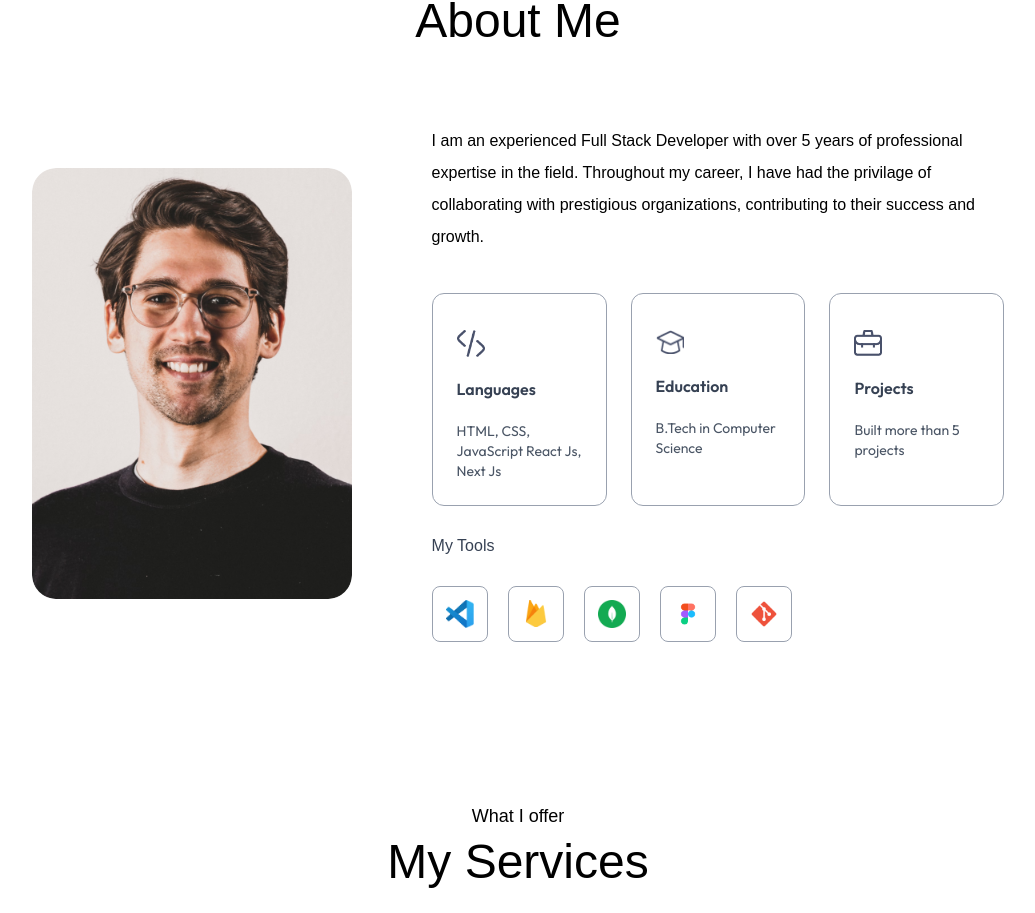
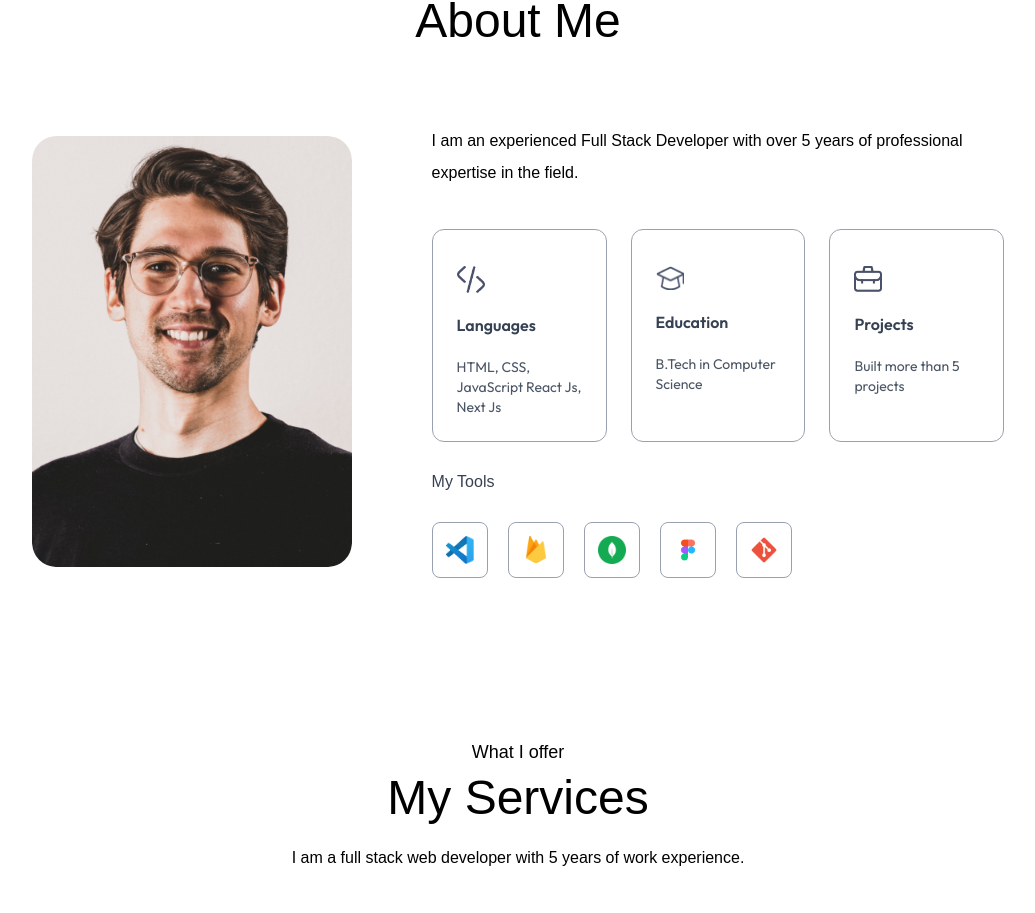
Before and after one commit to avicious/portfolio, a Next.js app: page / in a window 1280 px wide. Shown: the part 879-1792 px from the top of the page, without its empty margins (122-1157 px from the left). Built offline with nearby package versions, Linux system fonts and the light colour scheme; a web font is replaced by a local one.

Commit message:
about me updates

```diff
--- a/components/About.jsx
+++ b/components/About.jsx
@@ -18,9 +18,7 @@ const About = () => {
         <div className="flex-1">
           <p className="mb-10 max-w-2xl font-ovo">
             I am an experienced Full Stack Developer with over 5 years of
-            professional expertise in the field. Throughout my career, I have
-            had the privilage of collaborating with prestigious organizations,
-            contributing to their success and growth.
+            professional expertise in the field.
           </p>
 
           <ul className="grid grid-cols-1 sm:grid-cols-3 gap-6 max-w-2xl">
```
